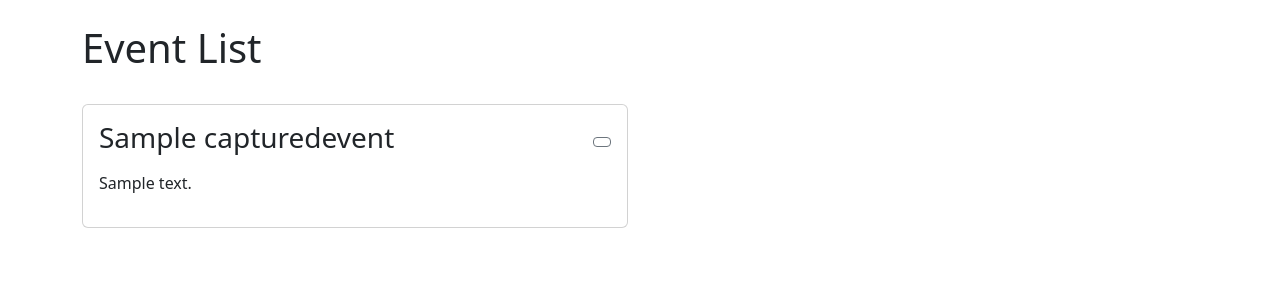
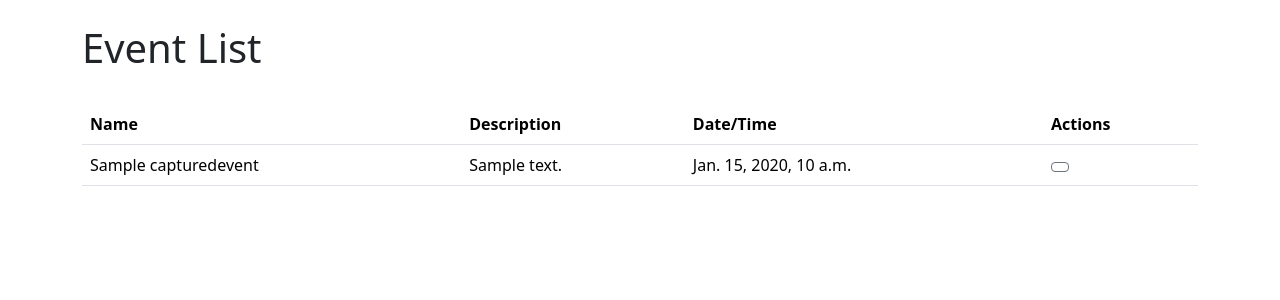
Before and after one commit to prodeveloper/smart-parent, a Django app: page /capture/event_list/ in a window 1280 px wide. Shown: the part 56-356 px from the top of the page. Run offline with Django 5.2, Linux system fonts and the light colour scheme; a user stored in the database is signed in; tables that the repository leaves empty hold one stand-in row (values such as "Sample post"); parts of the project's set-up code (start-up, migrations or seed data) failed here and were passed over; some libraries are stand-ins or nearby versions.

Commit message:
better event listing

```diff
--- a/smartparent/capture/templates/capture/event_list.html
+++ b/smartparent/capture/templates/capture/event_list.html
@@ -8,24 +8,30 @@
         <h1>Event List</h1>
     </div>
     {% if events %}
-        <div class="row">
-            {% for event in events %}
-            <div class="col-md-6 mb-4">
-                <div class="card">
-                    <div class="card-body">
-                        <div class="d-flex justify-content-between align-items-center mb-2">
-                            <h3 class="card-title">{{ event.name }}</h3>
-                            <a href="{% url 'capture:event_edit' event.id %}" class="btn btn-sm btn-outline-secondary" title="Edit event">
-                                <i class="fas fa-pencil-alt"></i>
-                            </a>
-                        </div>
-                        <p class="card-text">{{ event.description }}</p>
-                        <p class="card-text"><i class="fas fa-calendar-alt"></i> {{ event.date }}</p>
-                    </div>
-                </div>
-            </div>
-            {% endfor %}
-        </div>
+        <table class="table table-hover">
+            <thead>
+                <tr>
+                    <th>Name</th>
+                    <th>Description</th>
+                    <th>Date/Time</th>
+                    <th>Actions</th>
+                </tr>
+            </thead>
+            <tbody>
+                {% for event in events %}
+                <tr>
+                    <td>{{ event.name }}</td>
+                    <td>{{ event.description }}</td>
+                    <td><i class="fas fa-calendar-alt"></i> {{ event.date_time }}</td>
+                    <td>
+                        <a href="{% url 'capture:event_edit' event.id %}" class="btn btn-sm btn-outline-secondary" title="Edit event">
+                            <i class="fas fa-pencil-alt"></i>
+                        </a>
+                    </td>
+                </tr>
+                {% endfor %}
+            </tbody>
+        </table>
     {% else %}
         <div class="alert alert-info" role="alert">
             No events available.
```
